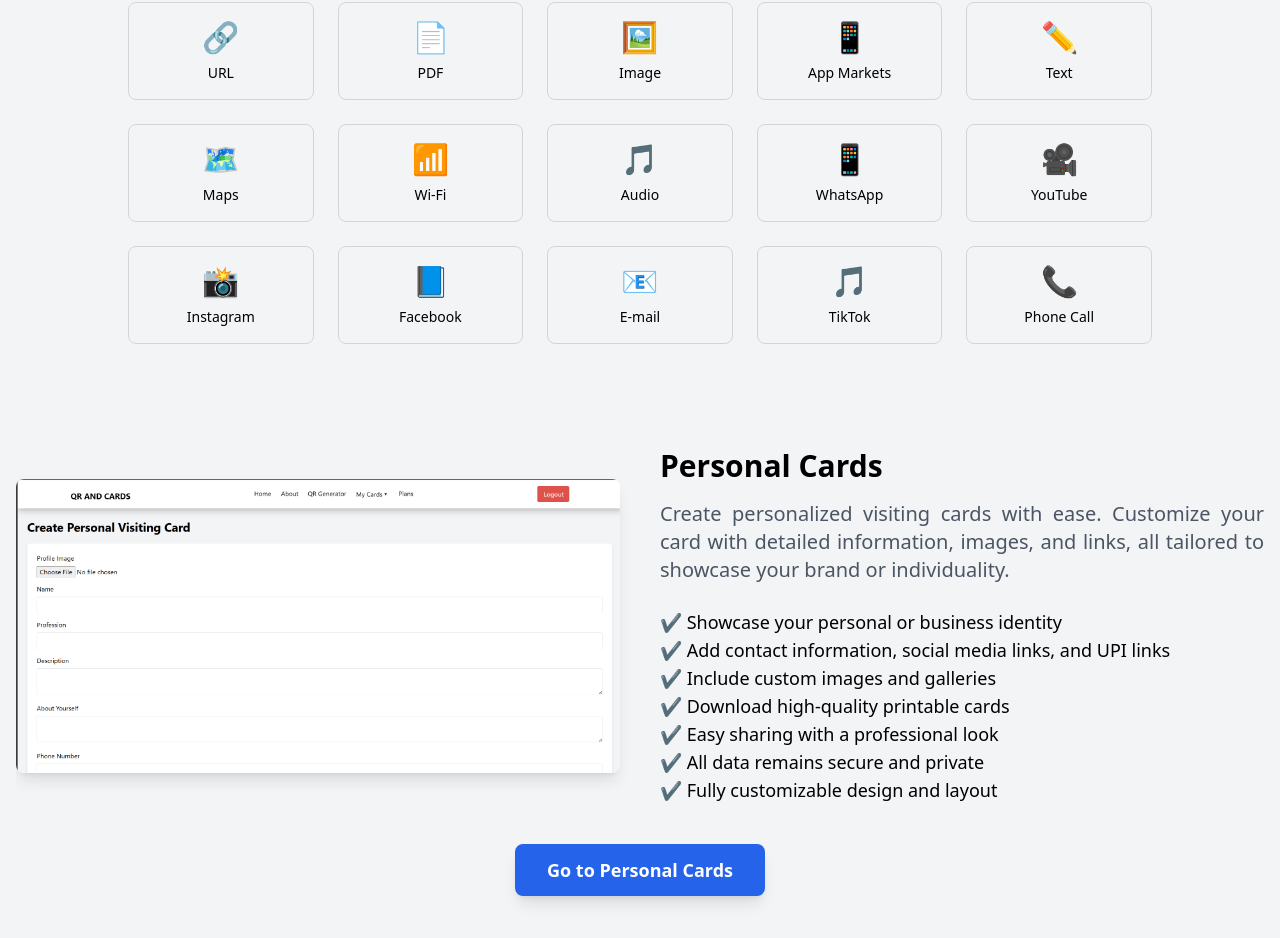
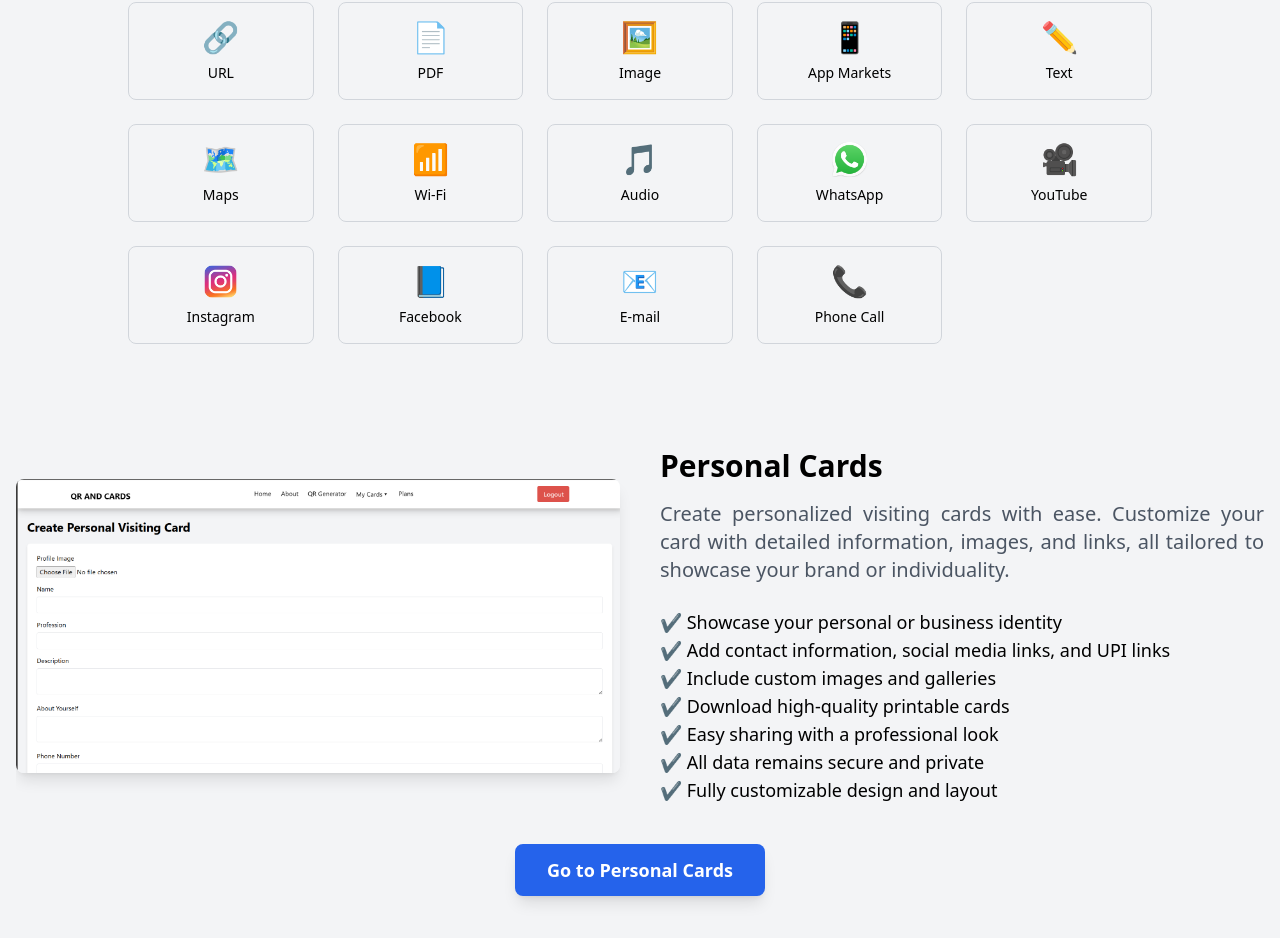
Before and after one commit to sivakumarssk/qrandcards, a React (Vite) app: page / in a window 1280 px wide. Shown: the part 2261-3199 px from the top of the page. Built offline with nearby package versions, Linux system fonts and the light colour scheme.

Commit message:
googole verification

```diff
--- /dev/null
+++ b/public/google814bc0e57ba29fcd.html
@@ -0,0 +1 @@
+google-site-verification: google814bc0e57ba29fcd.html
--- a/src/components/home/QRTypeSection.jsx
+++ b/src/components/home/QRTypeSection.jsx
@@ -2,6 +2,8 @@
 import { useNavigate } from "react-router-dom";
 import AOS from "aos";
 import "aos/dist/aos.css"; // Import AOS CSS
+import whatapp from '../../assets/qrimages/whatsapp.png'
+import instagram from '../../assets/qrimages/instagram.png'
 
 const QRTypeSection = () => {
   const navigate = useNavigate();
@@ -15,12 +17,11 @@
     { label: "Maps", icon: "🗺️", route: "/qr-generator?type=maps" },
     { label: "Wi-Fi", icon: "📶", route: "/qr-generator?type=wifi" },
     { label: "Audio", icon: "🎵", route: "/qr-generator?type=audio" },
-    { label: "WhatsApp", icon: "📱", route: "/qr-generator?type=whatsapp" },
+    { label: "WhatsApp", img: whatapp, route: "/qr-generator?type=whatsapp" },
     { label: "YouTube", icon: "🎥", route: "/qr-generator?type=youtube" },
-    { label: "Instagram", icon: "📸", route: "/qr-generator?type=instagram" },
+    { label: "Instagram", img: instagram, route: "/qr-generator?type=instagram" },
     { label: "Facebook", icon: "📘", route: "/qr-generator?type=facebook" },
     { label: "E-mail", icon: "📧", route: "/qr-generator?type=email" },
-    { label: "TikTok", icon: "🎵", route: "/qr-generator?type=tiktok" },
     { label: "Phone Call", icon: "📞", route: "/qr-generator?type=phone" },
   ];
 
@@ -43,7 +44,8 @@
             onClick={() => handleNavigation(type.route)}
             data-aos={index % 2 === 0 ? "fade-up" : "fade-down"} // Add AOS animation
           >
-            <div className="text-3xl mb-2">{type.icon}</div>
+            {type.icon ? <div className="text-3xl mb-2">{type.icon}</div> :
+            <img width={'35px'} className="mb-2" src={type.img}/>}
             <p className="text-sm font-medium">{type.label}</p>
           </div>
         ))}
--- a/src/screens/mycards/personalcards/PersonalCards.jsx
+++ b/src/screens/mycards/personalcards/PersonalCards.jsx
@@ -361,7 +361,7 @@
 
 
   return (
-    <div className="p-6 bg-gray-100 min-h-screen mt-[6%]">
+    <div className="p-6 bg-gray-100 min-h-screen mt-[14%] lg:mt-[4%]">
       <h1 className="text-3xl font-bold mb-6">Create Personal Visiting Card</h1>
       <form
         className="bg-white p-6 rounded-lg shadow-md"
--- a/src/screens/qrgenarator/QRGenerator.jsx
+++ b/src/screens/qrgenarator/QRGenerator.jsx
@@ -276,7 +276,7 @@
 
               <div className="flex items-center space-x-4 mb-6">
                 <div>
-                  <p className="text-sm text-gray-600 mb-2">QR Code Color:</p>
+                  <p className="text-sm text-gray-600 mb-2">May Color of QR change your Luck:</p>
                   <input
                     type="color"
                     value={qrColor}
@@ -287,7 +287,7 @@
               </div>
             </div>
 
-            <label className="block text-sm text-gray-500 mb-2">Upload Logo for QR Code:</label>
+            <label className="block text-sm text-gray-500 mb-2">Upload Logo/Image/Zodiac sign/Lucky No. for QR Code:</label>
             <input
               type="file"
               accept="image/*"
```
